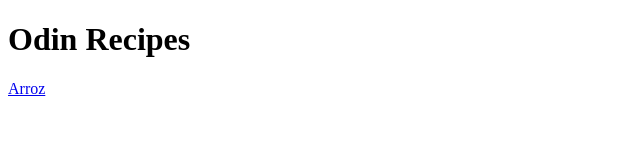
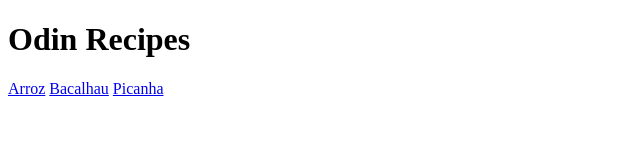
Before and after one commit to aps1439/odin-recipes, a plain HTML site: page index.html in a window 1280 px wide. Shown: the whole page, without its empty margins (0-640 px from the left). Drawn offline with Linux system fonts and the light colour scheme.

Commit message:
updated index.html

```diff
--- a/index.html
+++ b/index.html
@@ -8,6 +8,8 @@
 <body>
     <h1>Odin Recipes</h1>
     <a href="recipes/arroz.html">Arroz</a>
+    <a href="recipes/bacalhau.html">Bacalhau</a>
+    <a href="recipes/picanha.html">Picanha</a>
 
 </body>
 </html>
```
